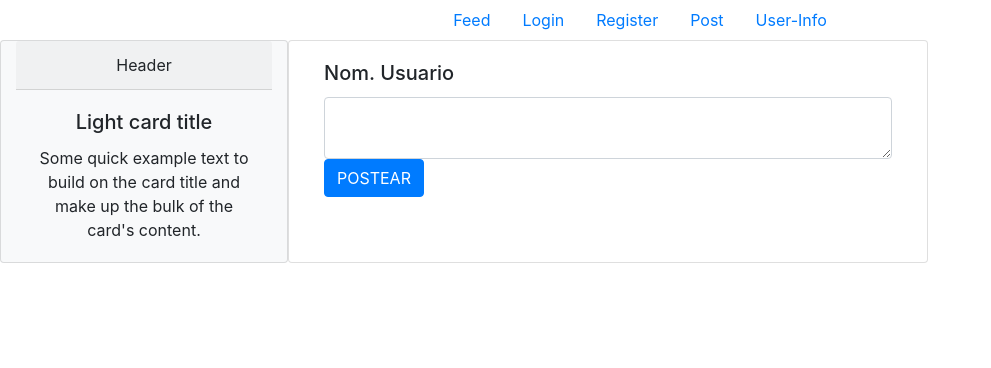
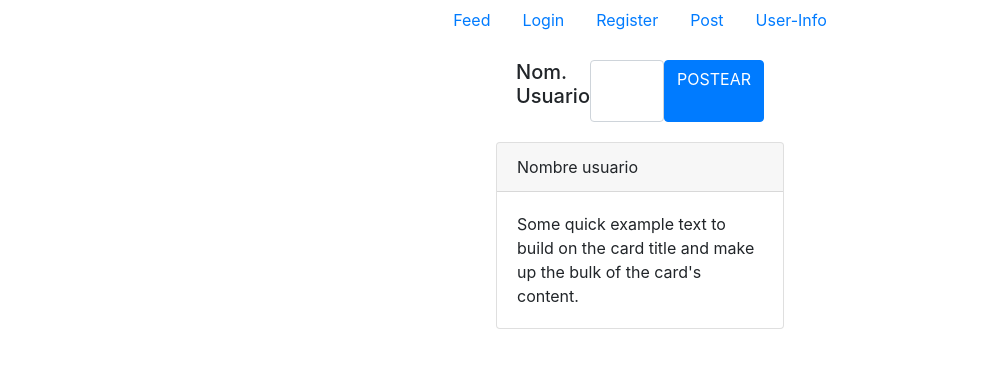
Before and after one commit to davidmorenocapel/social-network-front, an Angular app in the folder social-app/: page / in a window 1280 px wide. Shown: the top 368 px of the page, without its empty margins (0-991 px from the left). Built offline with nearby package versions, Linux system fonts and the light colour scheme.

Commit message:
camcio a scss

```diff
--- a/social-app/src/app/containers/timeline/timeline.component.html
+++ b/social-app/src/app/containers/timeline/timeline.component.html
@@ -1,25 +1,14 @@
-<div class="container-fluid">
+<div class="container-fluid contenedor">
 
-<div class="row">
+    <div class="flex-column">
 
-<div class="card bg-light col-lg-6 col-md-6 col-sm-6 col-xs-6 columna-izq text-center" style="max-width: 18rem;">
-    <div class="card-header">Header</div>
-    <div class="card-body">
-      <h5 class="card-title">Light card title</h5>
-      <p class="card-text">Some quick example text to build on the card title and make up the bulk of the card's content.</p>
-    </div>
-  </div>
-
-
-  <!-- Añadir texto  -->
-
-  <div class="card col-lg-6 col-md-6 col-sm-6 col-xs-6 green columna-der" style="width: 18rem;">
+        <div class="card-text .col-sm-8 .col-md-8 .col-lg-8 .col-xl-8" style="width: 18rem;">
             <div class="card-body">
 
                 <h5 class="card-title">Nom. Usuario</h5>
 
                 <div class="input-group">
-        <textarea class="form-control" aria-label="With textarea"></textarea>
+                    <textarea class="form-control"></textarea>
                 </div>
 
                 <a href="#" class="btn btn-primary">POSTEAR</a>
@@ -27,6 +16,13 @@
             </div>
         </div>
 
-
+        <div class="card" style="max-width: 18rem;">
+            <div class="card-header">Nombre usuario</div>
+            <div class="card-body">
+                <p class="card-text">Some quick example text to build on the card title and make up the bulk of the
+                    card's content.</p>
+            </div>
+        </div>
 
     </div>
+</div>
--- /dev/null
+++ b/social-app/src/app/containers/timeline/timeline.component.scss
@@ -0,0 +1,17 @@
+.contenedor{
+display: flex;
+justify-content: center;
+}
+
+.card-body{
+    display: flex;
+    flex-direction: row;
+
+}
+.card-text{
+
+}
+textarea {
+    resize: none;
+
+}
--- a/social-app/src/app/containers/timeline/timeline.component.ts
+++ b/social-app/src/app/containers/timeline/timeline.component.ts
@@ -3,7 +3,7 @@ import { Component, OnInit } from '@angular/core';
 @Component({
   selector: 'app-timeline',
   templateUrl: './timeline.component.html',
-  styleUrls: ['./timeline.component.sass']
+  styleUrls: ['./timeline.component.scss']
 })
 export class TimelineComponent implements OnInit {
 
```
Also changed, not shown: social-app/src/app/containers/timeline/timeline.component.sass (deleted). Lines whose indentation alone changed are shown as unchanged.
